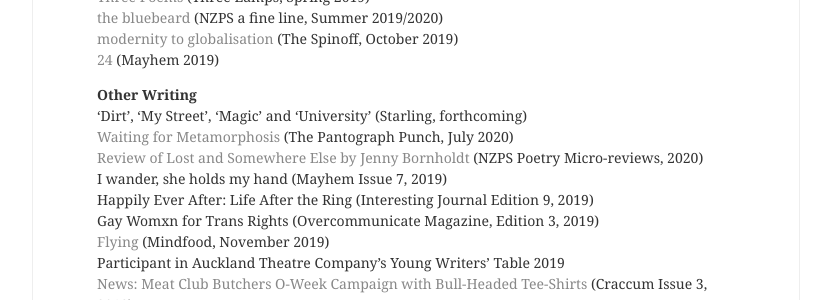
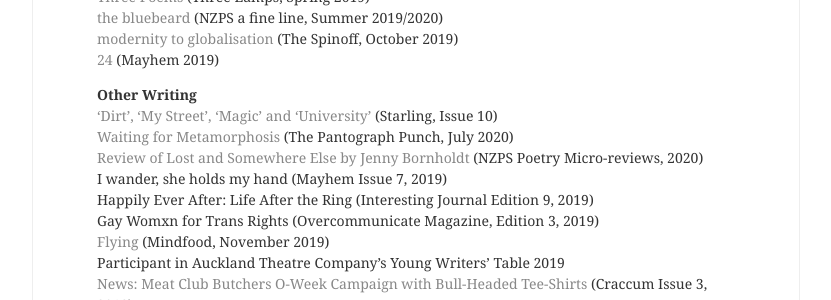
Before and after one commit to lilyholloway/lilyholloway.github.io, a Jekyll site: the page built from cv.md, in a window 1280 px wide. Shown: the part 581-881 px from the top of the page, without its empty margins (224-1055 px from the left). Built offline with Jekyll 4.4.1, drawn with Linux system fonts in a browser that asks for light colours; nearby versions of some CDN libraries.

Commit message:
Update cv.md

```diff
--- a/cv.md
+++ b/cv.md
@@ -16,7 +16,7 @@
 <a href="https://lilyholloway.co.nz/posts/24">24</a> (Mayhem 2019)<br>
 
 <b>Other Writing</b><br>
-'Dirt', 'My Street', 'Magic' and 'University' (Starling, forthcoming)<br>
+<a href="https://www.starlingmag.com/issue-10/lily-holloway">'Dirt', 'My Street', 'Magic' and 'University'</a> (Starling, Issue 10)<br>
 <a href="https://www.pantograph-punch.com/posts/Waiting-for-Metamorphosis">Waiting for Metamorphosis</a> (The Pantograph Punch, July 2020)<br>
 <a href="https://poetrysociety.org.nz/lost-and-somewhere-else-by-jenny-bornholdt/">Review of Lost and Somewhere Else by Jenny Bornholdt</a> (NZPS Poetry Micro-reviews, 2020) <br>
 I wander, she holds my hand (Mayhem Issue 7, 2019)<br>
```
